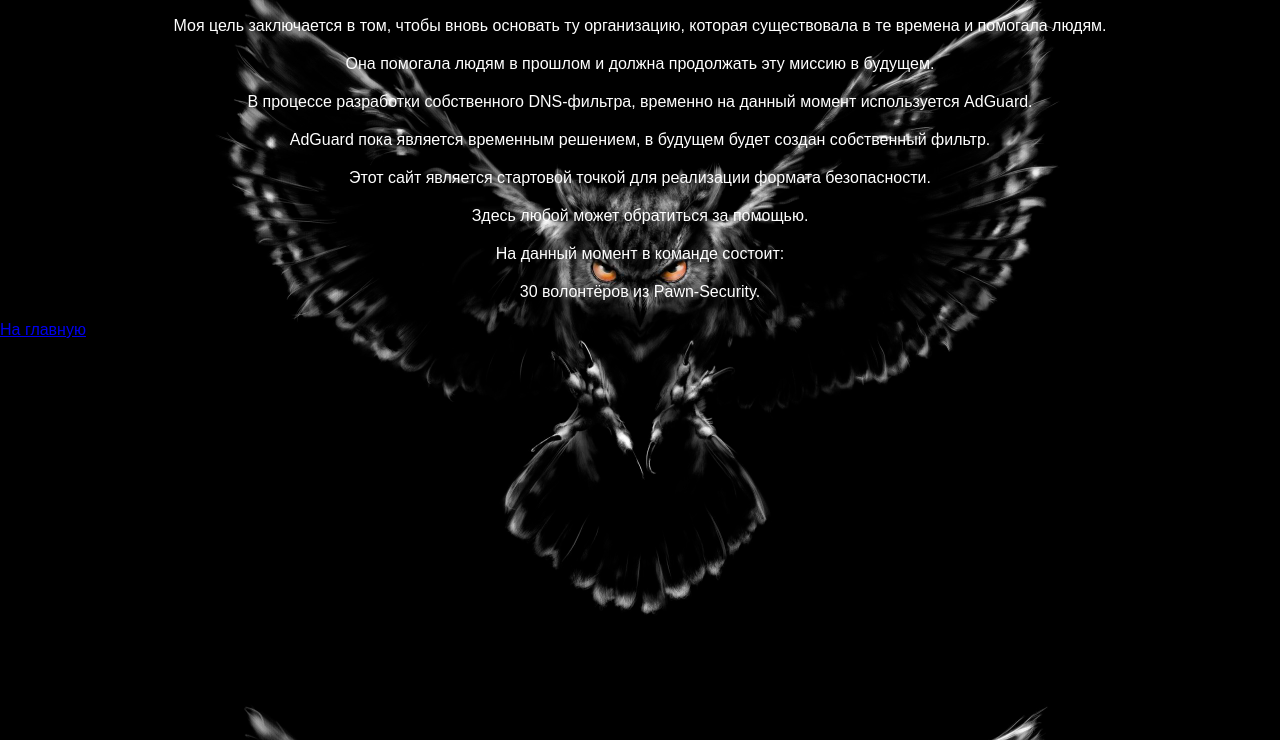
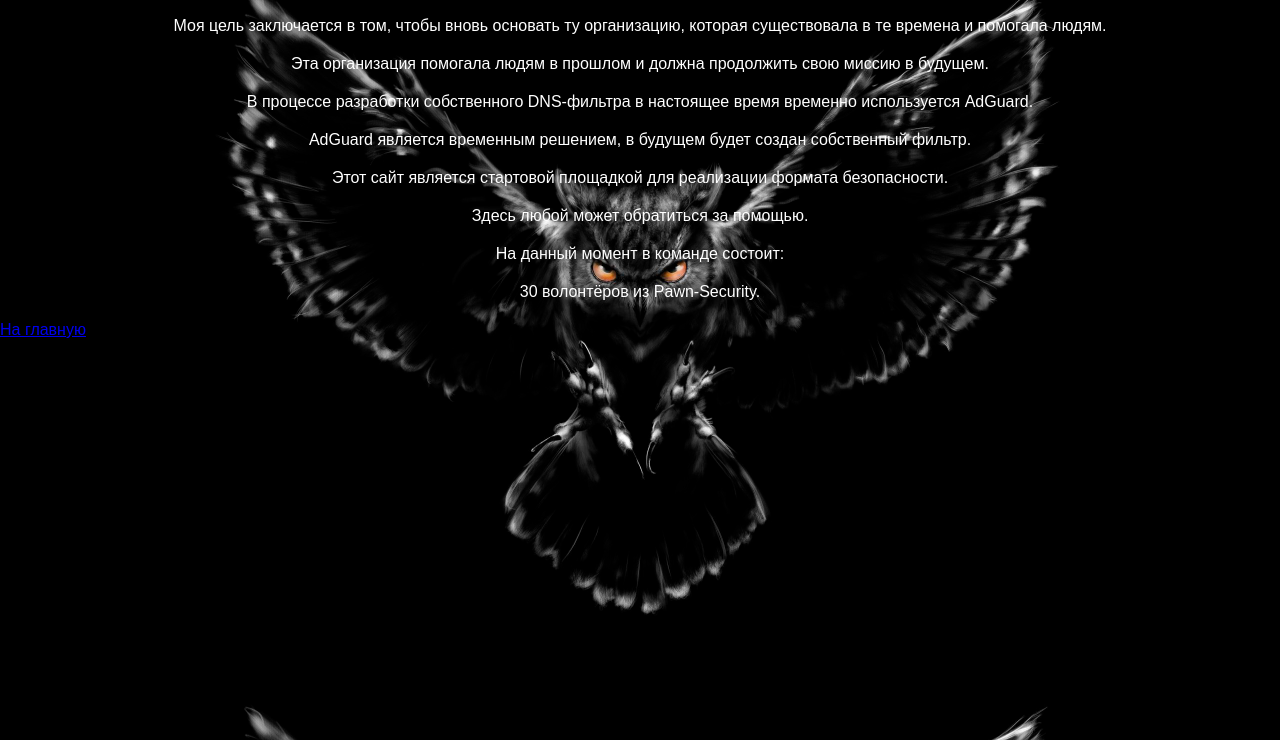
Before and after one commit to AristarhUcolov/C.N.S-Clear.Net.Sky-S.O.W.A, a plain HTML site: page transfer_html/mission.html in a window 1280 px wide. Shown: the part 60-800 px from the top of the page. Drawn offline with Linux system fonts and the light colour scheme.

Commit message:
Update mission.html

```diff
--- a/transfer_html/mission.html
+++ b/transfer_html/mission.html
@@ -12,14 +12,14 @@
         <div class="news-content">
             <h1>Миссия</h1>
             <p>Моя цель заключается в том, чтобы вновь основать ту организацию, которая существовала в те времена и помогала людям.</p>
-	            <p>Она помогала людям в прошлом и должна продолжать эту миссию в будущем.</p>
-	            <p>В процессе разработки собственного DNS-фильтра, временно на данный момент используется AdGuard.</p>
-	            <p>AdGuard пока является временным решением, в будущем будет создан собственный фильтр.</p>
-	            <p>Этот сайт является стартовой точкой для реализации формата безопасности.</p>
-	            <p>Здесь любой может обратиться за помощью.</p>
-	            <p>На данный момент в команде состоит:</p>
-	            <p>30 волонтёров из Pawn-Security.</p>
-	            <a href="../index.html">На главную</a>
+            <p>Эта организация помогала людям в прошлом и должна продолжить свою миссию в будущем.</p>
+            <p>В процессе разработки собственного DNS-фильтра в настоящее время временно используется AdGuard.</p>
+            <p>AdGuard является временным решением, в будущем будет создан собственный фильтр.</p>
+            <p>Этот сайт является стартовой площадкой для реализации формата безопасности.</p>
+            <p>Здесь любой может обратиться за помощью.</p>
+            <p>На данный момент в команде состоит:</p>
+            <p>30 волонтёров из Pawn-Security.</p>
+            <a href="../index.html">На главную</a>
         </div>
     </div>
 </body>
```
